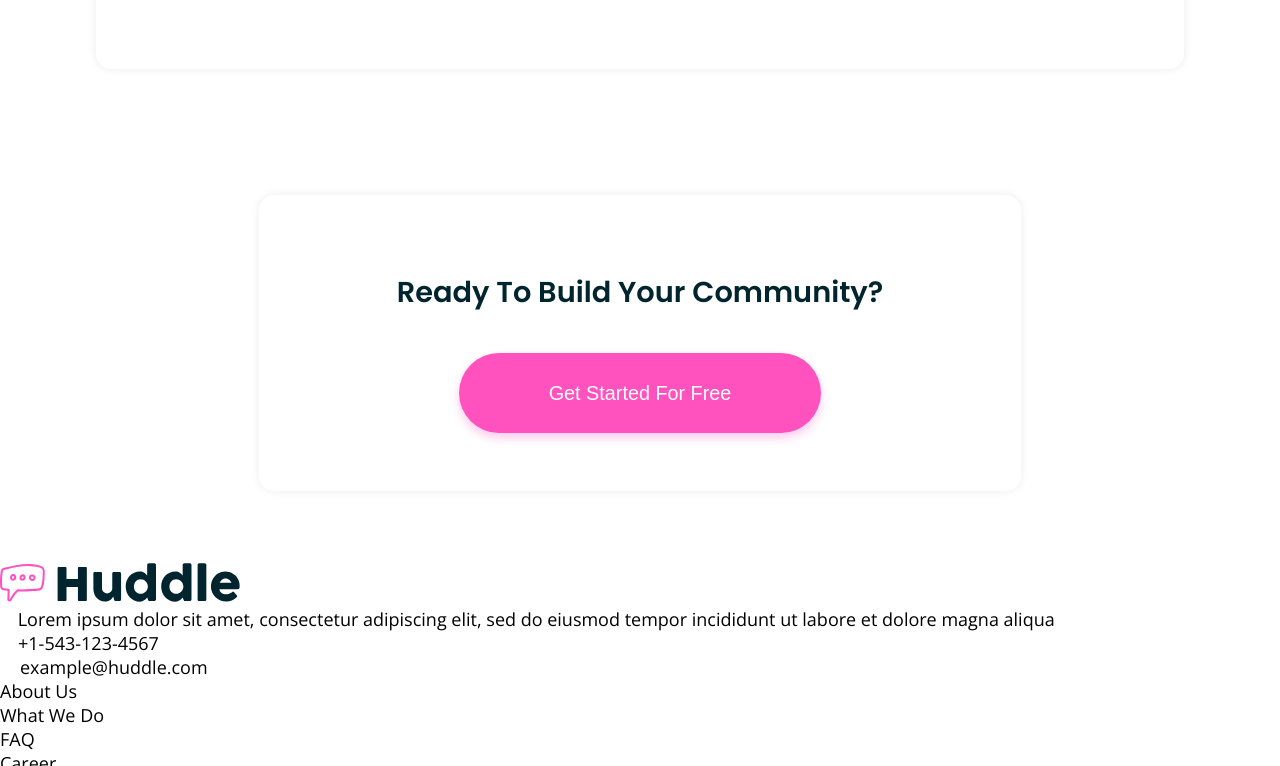
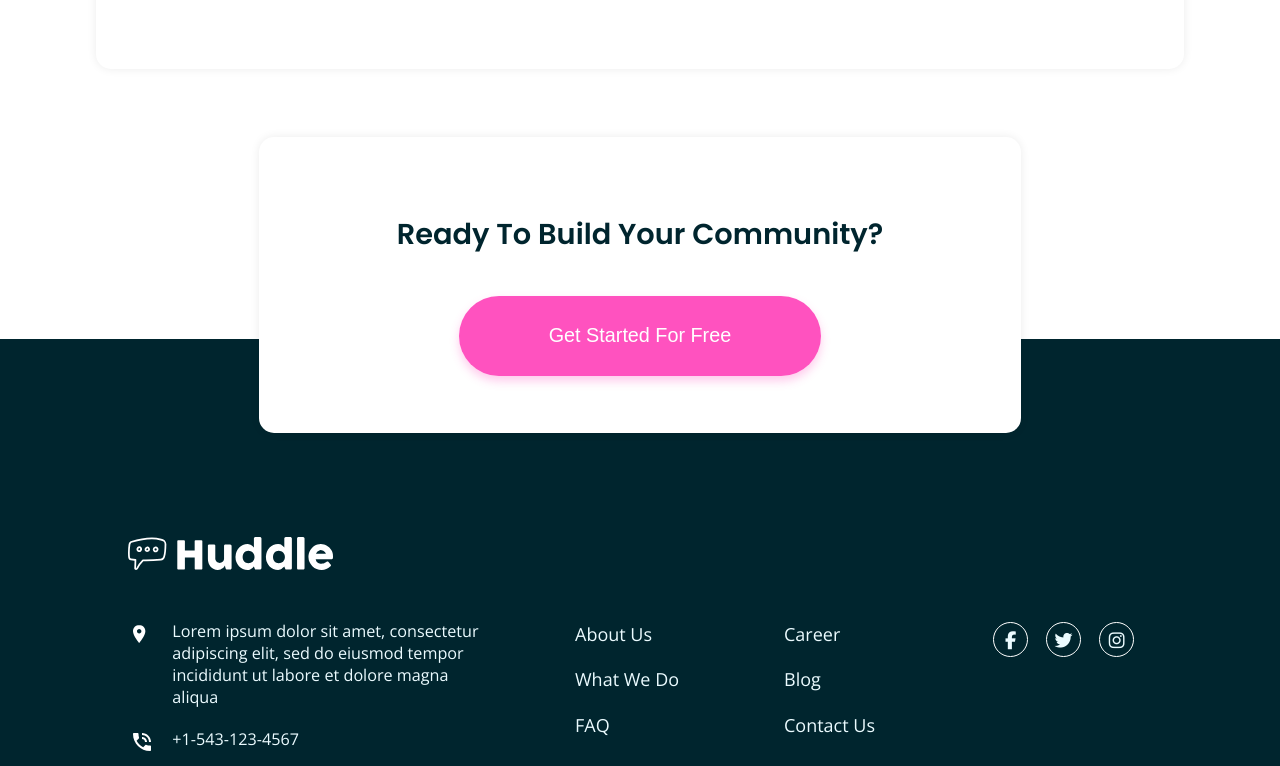
Before and after one commit to jacoblindev/FM-HuddleLandingPage, a plain HTML site: page index.html in a window 1280 px wide. Shown: the part 2034-2800 px from the top of the page. Drawn offline with nearby package versions, Linux system fonts and the light colour scheme.

Commit message:
Desktop version done!!

```diff
--- a/index.html
+++ b/index.html
@@ -56,20 +56,33 @@
       <button>Get Started For Free</button>
     </div>
   </section>
+  <footer>
     <section id="contact">
-    <img src="./images/logo.svg" alt="Logo">
-    <ul>
-      <li><img src="./images/icon-location.svg" alt="icon"> Lorem ipsum dolor sit amet, consectetur adipiscing elit, sed
-        do eiusmod tempor incididunt ut labore et dolore magna aliqua</li>
-      <li><img src="./images/icon-phone.svg" alt="icon">+1-543-123-4567</li>
-      <li><img src="./images/icon-email.svg" alt="icon">example@huddle.com</li>
+      <img src="./images/logo-white.svg" alt="Logo" id="logo">
+      <div>
+        <ul id="info">
+          <li>
+            <div>
+              <img src="./images/icon-location.svg" alt="icon">
+            </div>
+            Lorem ipsum dolor sit amet, consectetur adipiscing elit, sed do eiusmod tempor incididunt ut labore et dolore magna aliqua</li>
+          <li>
+            <div>
+              <img src="./images/icon-phone.svg" alt="icon">
+            </div>
+            +1-543-123-4567</li>
+          <li>
+            <div>
+              <img src="./images/icon-email.svg" alt="icon">
+            </div>
+            example@huddle.com</li>
         </ul>
-    <ul>
+        <ul class="links">
           <li>About Us</li>
           <li>What We Do</li>
           <li>FAQ</li>
         </ul>
-    <ul>
+        <ul class="links">
           <li>Career</li>
           <li>Blog</li>
           <li>Contact Us</li>
@@ -79,9 +92,9 @@
           <li><i class="fab fa-twitter"></i></li>
           <li><i class="fab fa-instagram"></i></li>
         </ul>
+      </div>
       <p>&copy; Copyright 2018 Huddle. All rights reserved.</p>
     </section>
-  <footer>
     <p class="attribution">
       Challenge by <a href="https://www.frontendmentor.io?ref=challenge" target="_blank">Frontend Mentor</a> | Coded by
       <a href="https://github.com/jacoblindev" target="_blank">Jacob Lin</a> 👊🏼2020
--- a/style.css
+++ b/style.css
@@ -23,10 +23,6 @@ font-family: 'Poppins', sans-serif;
 
 h1, h2 {
     font-family: 'Poppins', sans-serif;
-    color: var(--Very-Dark-Cyan);
-}
-
-p {
     color: var(--Very-Dark-Cyan);
 }
 
@@ -100,6 +96,10 @@ header button:active {
     margin: 2em 0 .8em;
 }
 
+#hero p {
+    color: var(--Very-Dark-Cyan);
+}
+
 #hero button {
     width: 55%;
     height: 50px;
@@ -136,7 +136,8 @@ header button:active {
 /* Cards Section */
 #cards {
     width: 85%;
-    margin: 9em auto;
+    margin: 9em auto 15em;
+    position: relative;
 }
 
 .card {
@@ -173,12 +174,13 @@ header button:active {
 
 .CTA {
     width: 70%;
-    margin: 2em auto;
     text-align: center;
+    background-color: white;
     border-radius: 15px;
     box-shadow: 0 0 10px 0 rgba(0, 0, 0, .08);
-    position: relative;
-    top: 5em;
+    position: absolute;
+    left: 15%;
+    bottom: -28%;
     padding: 1em;
 }
 
@@ -212,14 +214,84 @@ header button:active {
     opacity: 1;
 }
 
+/* Contact Section */
+footer {
+    background-color: var(--Very-Dark-Cyan);
+    color: white;
+    padding-top: 10rem;
+}
+
+#contact {
+    width: 80%;
+    margin: 1em auto 0;
+    color: var(--Very-Pale-Cyan);
+}
+
+#contact #logo {
+    width: 20%;
+    margin-bottom: 2em;
+}
+
+#contact div {
+    display: grid;
+    grid-template-columns: 3fr 1fr 1fr 1fr;
+    grid-gap: 5em;
+    justify-content: space-between;
+    padding-bottom: 2em;
+}
+
+#contact li {
+    list-style: none;
+    padding: .6em 0;
+    font-size: 1rem;
+}
+
+#info li {
+    display: flex;
+    align-items: flex-start;
+    font-size: .9em;
+}
+
+#info li div {
+    width: 20px;
+    margin-right: 1.5em;
+    padding-bottom: 0;
+}
+
+#info li div img {
+    padding: .3em;
+}
+
+#social {
+    display: flex;
+}
+
+#social li i{
+    width: 35px;
+    height: 35px;
+    border: 1px solid white;
+    border-radius: 20px;
+    text-align: center;
+    line-height: 35px;
+    margin-right: 1em;
+}
+
+#contact p {
+    font-size: 12px;
+    text-align: right;
+    padding: 2em;
+}
+
 /* Footer Section */
 .attribution {
-    font-size: 11px;
+    font-size: 12px;
     text-align: center;
+    padding: 2em;
+    background: #000;
 }
 
 .attribution a {
-    color: hsl(228, 45%, 44%);
+    color: hsl(228, 47%, 75%);
     text-decoration: none;
     font-weight: 600;
 }
```
Also changed, not shown: images/logo-white.svg (added). Lines whose indentation alone changed are shown as unchanged.
